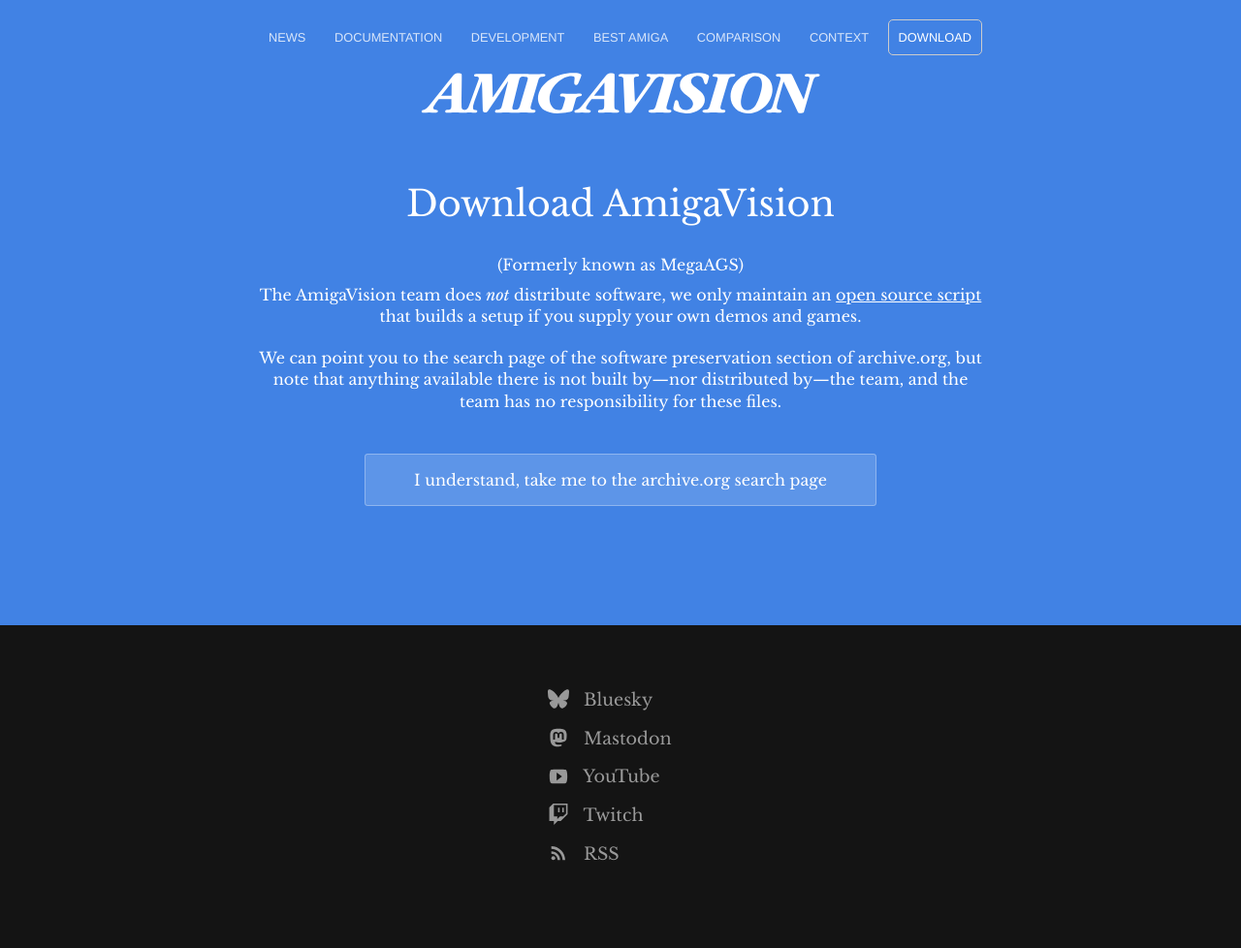
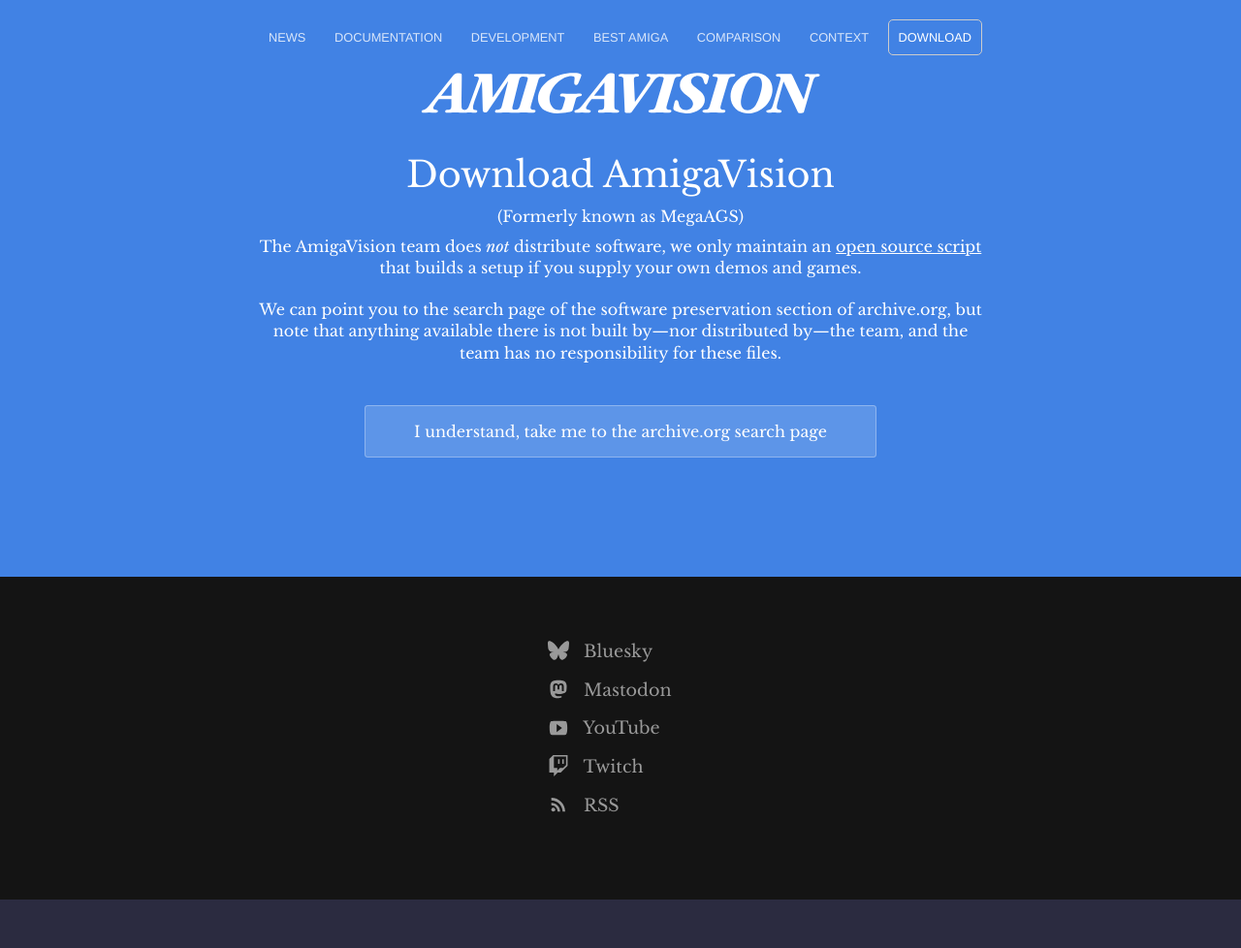
Before and after one commit to amigavision/amigavision.github.io, a Jekyll site: the page built from download.html, in a window 1280 px wide. Shown: the whole page at 97% size. Built offline with Jekyll 4.4.1, drawn with Linux system fonts in a browser that asks for light colours; after the commit the page ends 928 px from its top, so only the background shows below that.

Commit message:
Fix hero container alignment

```diff
--- a/_includes/amigavision.css
+++ b/_includes/amigavision.css
@@ -195,6 +195,12 @@
 }
 .hero p {
 color: #fff;
+}
+.hero .text-container h1 {
+margin-top: 0;
+}
+.hero .text-container h2 {
+margin-top: 10px;
 }
 @media (min-width:768px) {.flex {
   display: -webkit-box;
```
